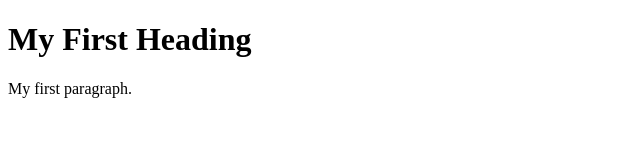
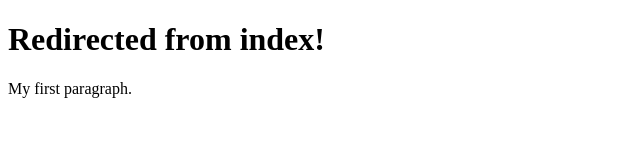
Before and after one commit to nkomirisetti/Mythological-Characters-Website, a plain HTML site: page a1.html in a window 1280 px wide. Shown: the whole page, without its empty margins (0-640 px from the left). Drawn offline with Linux system fonts and the light colour scheme.

Commit message:
added redirect message on a1.html

```diff
--- a/a1.html
+++ b/a1.html
@@ -2,7 +2,7 @@
 <html>
 <body>
 
-<h1>My First Heading</h1>
+<h1>Redirected from index!</h1>
 
 <p>My first paragraph.</p>
 
```
